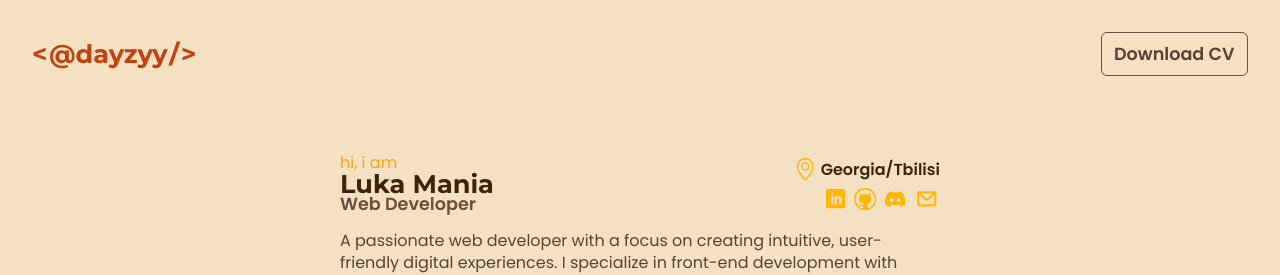
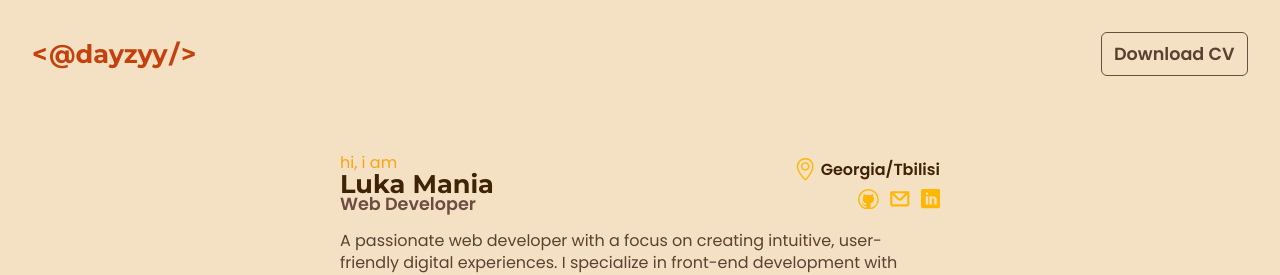
Before and after one commit to dayzyy/Portfolio, a React (Vite) app in the folder frontend/: page / in a window 1280 px wide. Shown: the top 275 px of the page. Built offline with nearby package versions, Linux system fonts and the light colour scheme.

Commit message:
feat(frontend) add functional links to the social icons

```diff
--- a/frontend/src/components/Information.jsx
+++ b/frontend/src/components/Information.jsx
@@ -1,7 +1,6 @@
 import { SlLocationPin } from "react-icons/sl";
 import { VscGithub } from "react-icons/vsc";
 import { CgMail } from "react-icons/cg";
-import { FaDiscord } from "react-icons/fa";
 import { ImLinkedin } from "react-icons/im";
 
 export default function Information() {
@@ -12,11 +11,12 @@ export default function Information() {
 		<p className="font-bold">Georgia/Tbilisi</p>
 	    </div>
 
-	    <div className="flex items-center gap-2">
-		<ImLinkedin className="socials text-[1.2rem]"/>
-		<VscGithub className="socials text[1rem]"/>
-		<FaDiscord className="socials"/>
-		<CgMail className="socials text-[1.6rem]"/>
+	    <div className="flex items-center gap-3">
+		<div className="flex items-center gap-2">
+		    <a className="socials" href="https://github.com/dayzyy"target="_blank" rel="noopener noreferrer"><VscGithub className="text-[1.3rem]"/></a>
+		    <a className="socials" href="mailto:manialuka19@gmail.com" target="_blank" rel="noopener noreferrer"><CgMail className="text-[1.6rem]"/></a>
+		    <a className="socials" href="" target="_blank" rel="noopener noreferrer"><ImLinkedin className="text-[1.2rem]"/></a>
+		</div>
 	    </div>
 	</div>
     )
--- a/frontend/src/components/SocialsBar.jsx
+++ b/frontend/src/components/SocialsBar.jsx
@@ -3,19 +3,43 @@ import { CgMail } from "react-icons/cg";
 import { FaDiscord } from "react-icons/fa";
 import { ImLinkedin } from "react-icons/im";
 import { FaSquareFacebook } from "react-icons/fa6";
+import { useState, useRef, useEffect } from "react";
 
 export default function SocialsBar() {
+    const [showAlert,setShowAlert] = useState(false)
+    const alertTimeout = useRef(null)
+
+    const handle_click = _ => {
+	clearTimeout(alertTimeout.current)
+
+	navigator.clipboard.writeText('dayzyyiwnl')
+	setShowAlert(true)
+
+	alertTimeout.current = setTimeout(_ => setShowAlert(false), 800)
+    }
+
+    useEffect(_ => {
+	return _ => clearTimeout(alertTimeout.current)
+    }, [])
+
     const socials = [
-	<VscGithub className="text-[3.2rem]"/>,
-	<CgMail className="text-[3.7rem]"/>,
-	<FaDiscord className="text-[3.4rem]"/>,
-	<ImLinkedin className="text-[3rem]"/>,
-	<FaSquareFacebook className="text-[3.5rem]"/>,
+	<a href="https://github.com/dayzyy"target="_blank" rel="noopener noreferrer"><VscGithub className="text-[3.2rem]"/></a>,
+	<a href="mailto:manialuka19@gmail.com" target="_blank" rel="noopener noreferrer"><CgMail className="text-[3.7rem]"/></a>,
+	<div className="relative grid place-items-center">
+	    {showAlert &&
+		<div className={`absolute w-fit -top-10 z-20 bg-[var(--color-bg-sidebar)] py-1 px-3 rounded-xl`}>
+		    <p className="whitespace-nowrap">username copied!</p>
+		</div>
+	    }
+	    <FaDiscord className="text-[3.4rem]" onClick={handle_click}/>
+	</div>,
+	<a href="" target="_blank" rel="noopener noreferrer"><ImLinkedin className="text-[3rem]"/></a>,
+	<a href="https://www.facebook.com/luka.mania.3745/" target="_blank" rel="noopener noreferrer"><FaSquareFacebook className="text-[3.5rem]"/></a>
     ]
 
     return (
 	<div className="flex flex-col items-center gap-4 w-[80%] md:w-[40rem] select-none">
-	    <div id="socials-bar" className="rounded-xl flex flex-wrap items-center justify-center gap-10 p-4 overflow-scroll">
+	    <div id="socials-bar" className="rounded-xl flex flex-wrap items-center justify-center gap-10 p-4">
 		{
 		    socials.map((social, index) => {
 			return (
@@ -27,7 +51,7 @@ export default function SocialsBar() {
 		}
 	    </div>
 
-	    <p id="click-to-see" className="font-bold cursor-pointer">click to see all</p>
+	    <p id="click-to-see" className="font-bold">You can also find me here</p>
 	</div>
     )
 }
--- a/frontend/src/index.css
+++ b/frontend/src/index.css
@@ -68,7 +68,7 @@
 	 user-select: none;
      }
 
-     svg:is(.socials){
+     a:is(.socials){
 	 color: var(--color-icon-social);
 	 font-size: 1.4rem;
 	 opacity: 0;
@@ -76,9 +76,8 @@
 	 cursor: pointer;
      }
 
-     svg:is(.socials):nth-of-type(2) {animation-delay: 2.1s;}
-     svg:is(.socials):nth-of-type(3) {animation-delay: 2.2s;}
-     svg:is(.socials):nth-of-type(4) {animation-delay: 2.3s;}
+     a:is(.socials):nth-of-type(2) {animation-delay: 2.1s;}
+     a:is(.socials):nth-of-type(3) {animation-delay: 2.2s;}
 
     [data-theme="original"] {
 	--color-bg: #475569;
```
